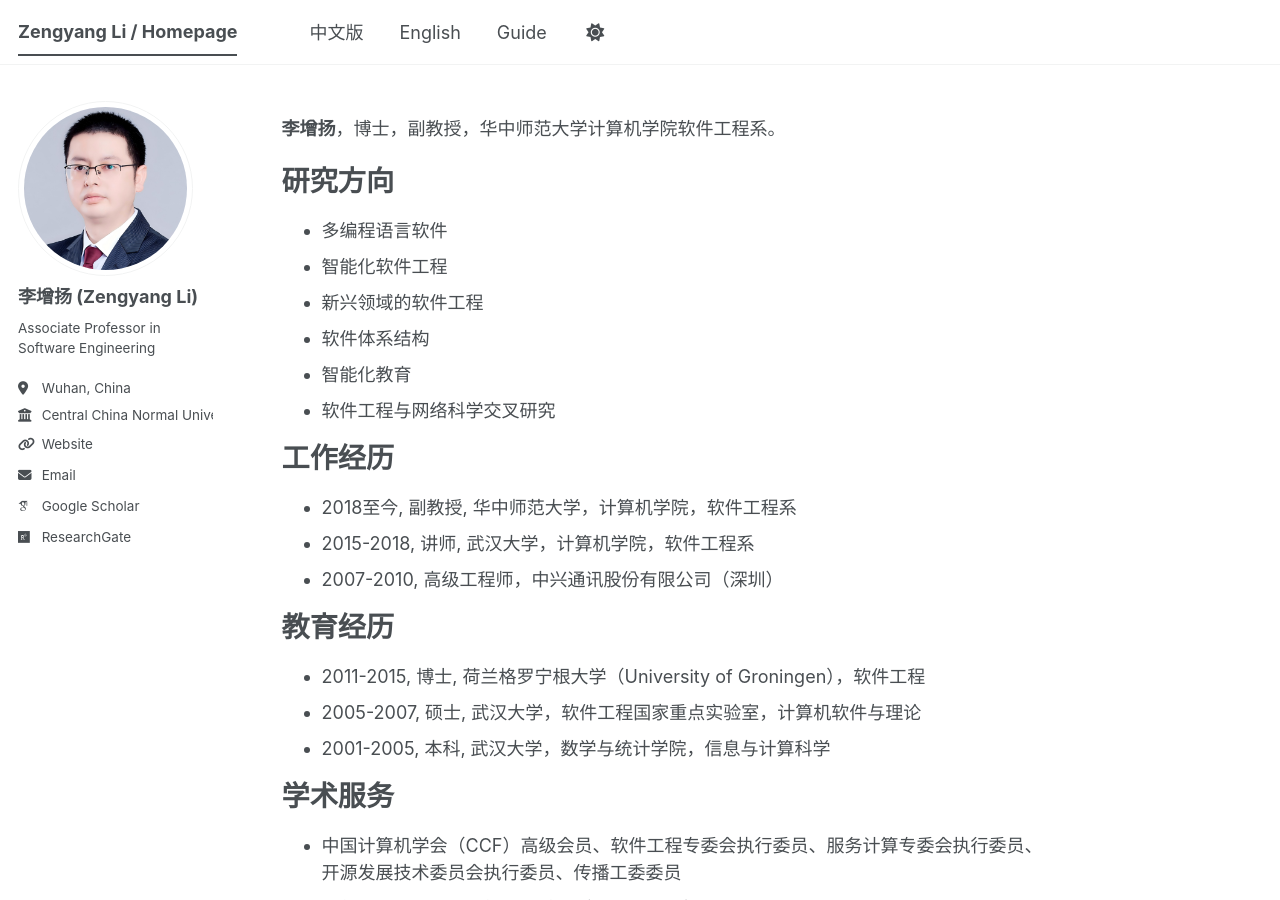
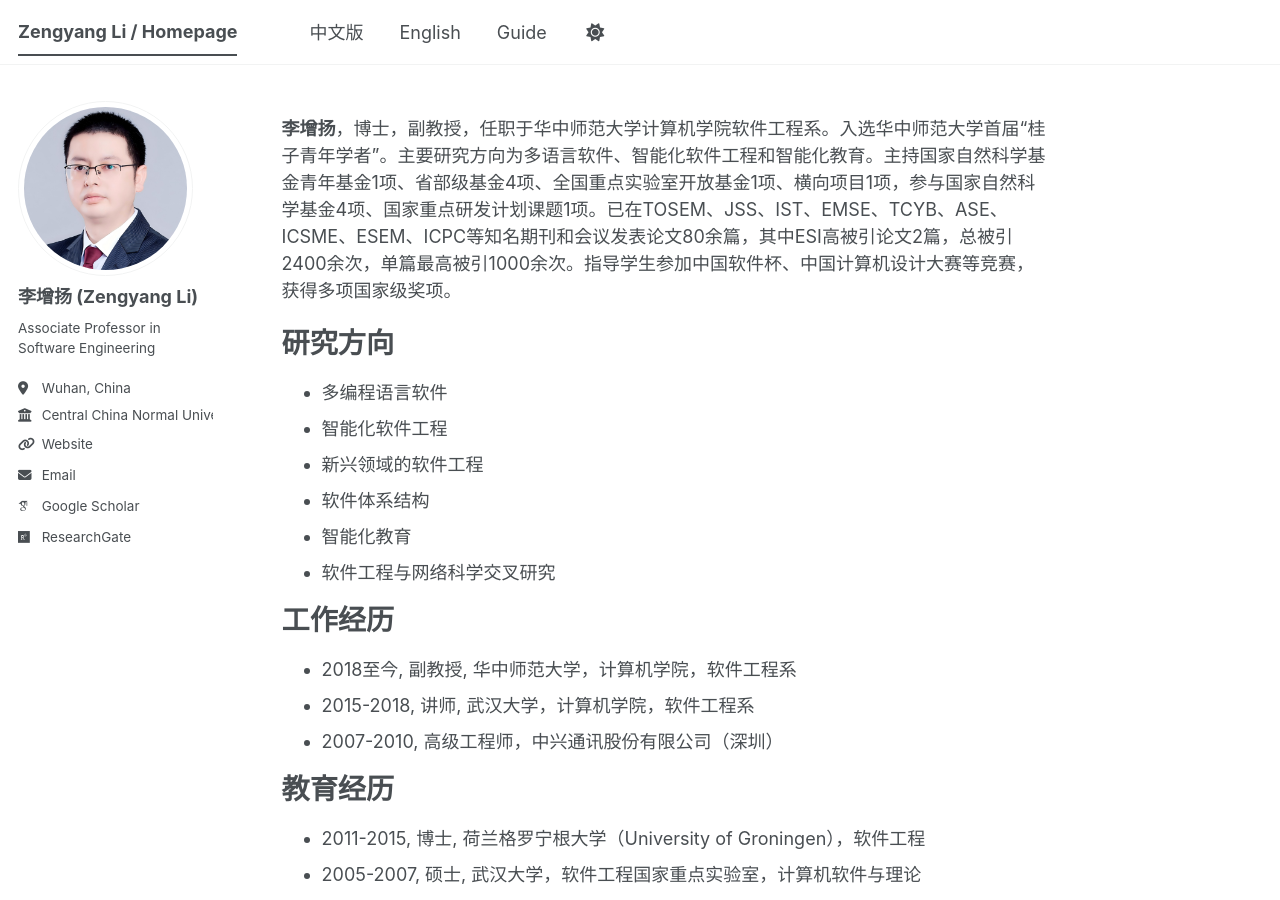
Before and after one commit to zengyang/zengyang.github.io, a Jekyll site: the page built from _pages/about.md, in a window 1280 px wide and 900 px high. Built offline with Jekyll 4.4.1, drawn with Linux system fonts in a browser that asks for light colours; some web fonts are replaced; a script bundle is joined from its source files by our own code; library files that are not in the unit come from our copies.

Commit message:
Update about.md

```diff
--- a/_pages/about.md
+++ b/_pages/about.md
@@ -6,7 +6,9 @@ redirect_from:
   - /about/
   - /about.html
 ---
-**李增扬**，博士，副教授，华中师范大学计算机学院软件工程系。
+**李增扬**，博士，副教授，任职于华中师范大学计算机学院软件工程系。入选华中师范大学首届“桂子青年学者”。主要研究方向为多语言软件、智能化软件工程和智能化教育。主持国家自然科学基金青年基金1项、省部级基金4项、全国重点实验室开放基金1项、横向项目1项，参与国家自然科学基金4项、国家重点研发计划课题1项。已在TOSEM、JSS、IST、EMSE、TCYB、ASE、ICSME、ESEM、ICPC等知名期刊和会议发表论文80余篇，其中ESI高被引论文2篇，总被引2400余次，单篇最高被引1000余次。指导学生参加中国软件杯、中国计算机设计大赛等竞赛，获得多项国家级奖项。
+
+
 
 
 研究方向
```
